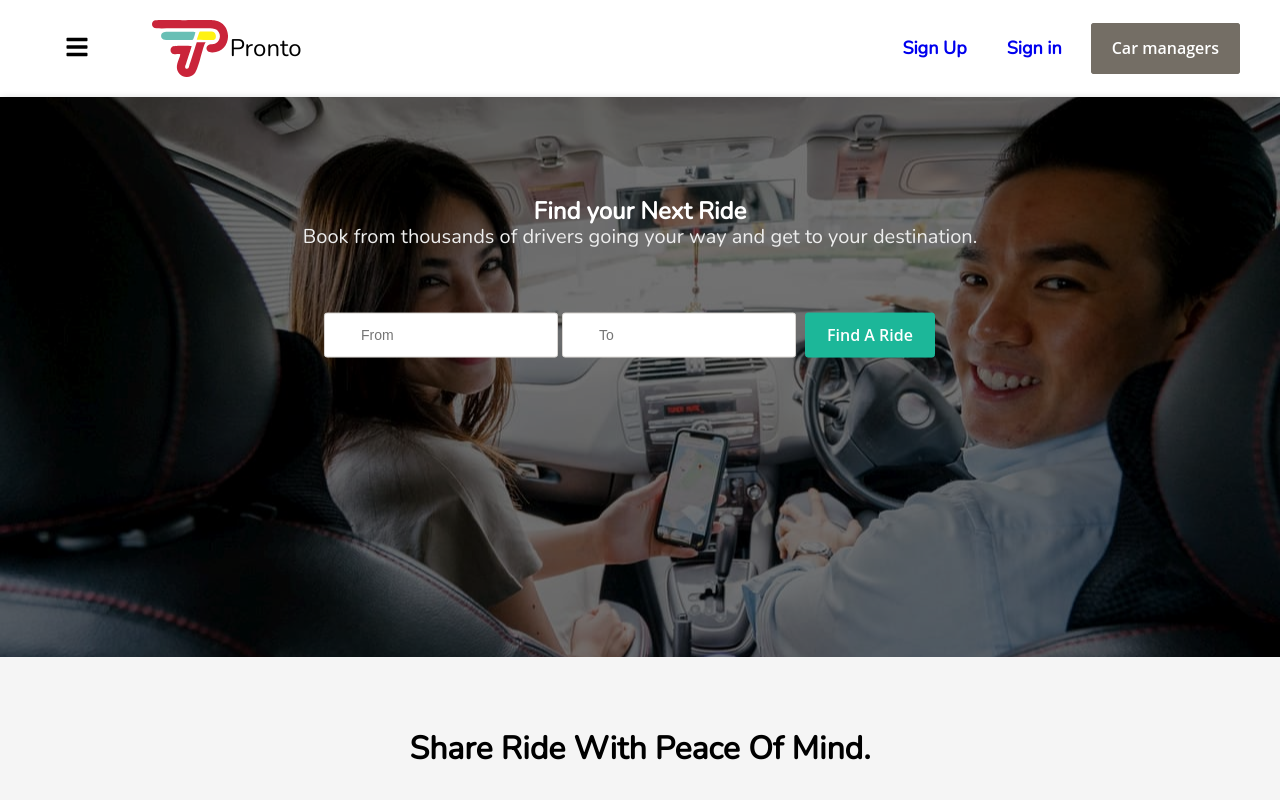
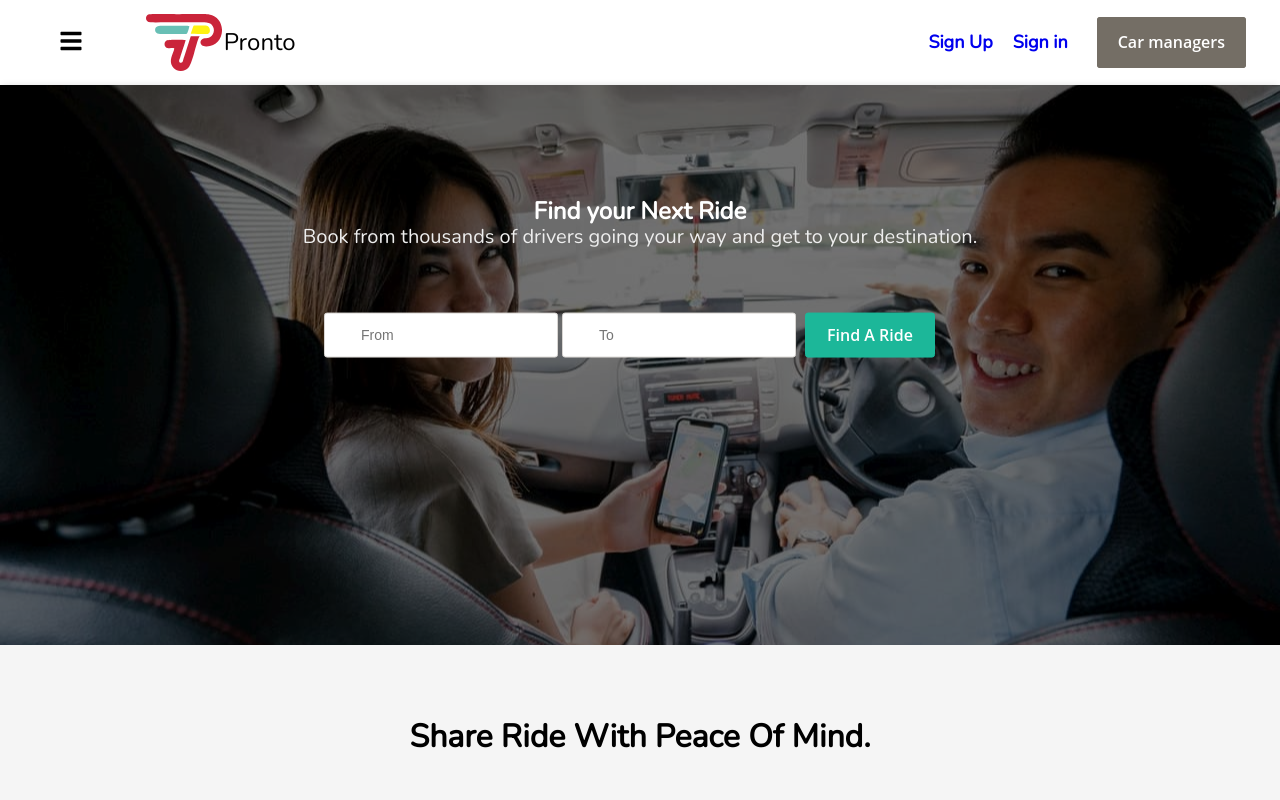
Before and after one commit to uchennaegbo/pronto_ride, a React (Create React App) app: page / in a window 1280 px wide. Shown: the top 800 px of the page. Built offline with nearby package versions, Linux system fonts and the light colour scheme.

Commit message:
[Style: Navbar]: Adjust padding.

```diff
--- a/src/Components/Navbar/Navbar.css
+++ b/src/Components/Navbar/Navbar.css
@@ -1,6 +1,6 @@
 .nav-container {
   display: flex;
-  padding: 20px;
+  padding: 14px;
   scroll-behavior: smooth;
   font-size: 18px;
   background: transparent;
@@ -10,7 +10,6 @@
 .nav-link,
 a {
   text-decoration: none;
-  margin-left: 20px;
   margin-right: 20px;
 }
 
```
